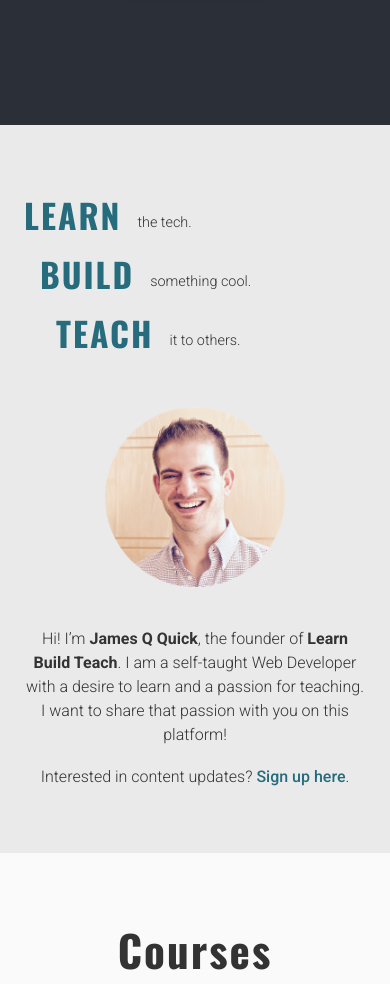
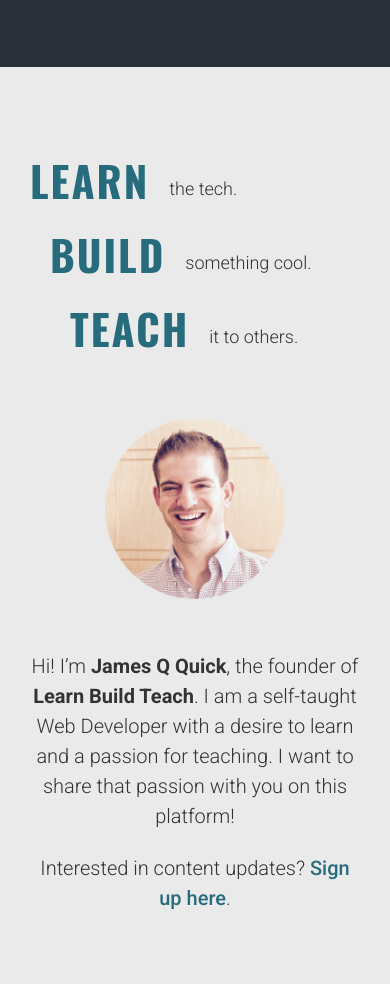
Before and after one commit to jamesqquick/Learn-Build-Teach-Site, a Gatsby site: page / in a window 390 px wide. Shown: the part 560-1544 px from the top of the page. Built offline with nearby package versions, Linux system fonts and the light colour scheme; Gatsby itself is replaced by a stand-in of ours; no server answers.

Commit message:
Added first gatsby image and changed font sizing on mobile

```diff
--- a/gatsby-config.js
+++ b/gatsby-config.js
@@ -1,3 +1,5 @@
+const path = require("path")
+
 module.exports = {
   siteMetadata: {
     title: `Learn Build Teach.`,
@@ -6,7 +8,7 @@
   },
   proxy: {
     prefix: "/.netlify/functions",
-    url: "http://localhost:9000"
+    url: "http://localhost:9000",
   },
   plugins: [
     `gatsby-plugin-react-helmet`,
@@ -14,15 +16,15 @@
       resolve: `gatsby-source-filesystem`,
       options: {
         name: `images`,
-        path: `${__dirname}/src/images`,
+        path: path.join(__dirname, `src`, `images`),
       },
     },
     {
       resolve: `gatsby-source-filesystem`,
       options: {
         path: `${__dirname}/src/md`,
-        name: "markdown-pages"
-      }
+        name: "markdown-pages",
+      },
     },
     `gatsby-transformer-sharp`,
     `gatsby-plugin-sharp`,
@@ -32,7 +34,7 @@
         name: `gatsby-starter-default`,
         short_name: `Learn Build Teach`,
         start_url: `/`,
-        icon: "src/images/lbt-icon.png" // This path is relative to the root of the site.
+        icon: "src/images/lbt-icon.png", // This path is relative to the root of the site.
       },
     },
     {
@@ -44,20 +46,20 @@
         // Setting this parameter is optional
         anonymize: true,
         // Setting this parameter is also optional
-        respectDNT: true
-      }
+        respectDNT: true,
+      },
     },
     {
       resolve: `gatsby-plugin-google-fonts`,
       options: {
         fonts: [`oswald\:300,500,700`, `roboto\:300,500,700`],
-        display: "swap"
-      }
+        display: "swap",
+      },
     },
     `gatsby-transformer-remark`,
     {
-      resolve: `gatsby-plugin-styled-components`
-    }
+      resolve: `gatsby-plugin-styled-components`,
+    },
     // this (optional) plugin enables Progressive Web App + Offline functionality
     // To learn more, visit: https://gatsby.dev/offline
     // `gatsby-plugin-offline`,
--- a/src/components/Philosophy.js
+++ b/src/components/Philosophy.js
@@ -1,8 +1,24 @@
-import React, { Component } from 'react'
-import {StyledPhilosophy} from "../elements/Philosophy";
-import meCirlce from "../images/me-circle.png";
-export default class Philosophy extends Component {
-    render() {
+import React from "react"
+import { StyledPhilosophy } from "../elements/Philosophy"
+import meCirlce from "../images/me-circle.png"
+import Img from "gatsby-image"
+import { graphql, useStaticQuery } from "gatsby"
+
+export default () => {
+  const data = useStaticQuery(graphql`
+    query {
+      file(relativePath: { eq: "me-circle.png" }) {
+        childImageSharp {
+          # Specify the image processing specifications right in the query.
+          # Makes it trivial to update as your page's design changes.
+          fixed(width: 180, height: 180) {
+            ...GatsbyImageSharpFixed
+          }
+        }
+      }
+    }
+  `)
+  console.log(data)
   return (
     <StyledPhilosophy id="philosophy">
       <div className="philosophy-content">
@@ -20,16 +36,23 @@
             <p> it to others.</p>
           </div>
         </div>
-
-
-                    <img id="profilePic" alt="James Q Quick circle" src={meCirlce}/>
+        <div id="bulletImgContainer">
+          <Img fixed={data.file.childImageSharp.fixed} />
         </div>
-                <p>Hi! I’m <strong>James Q Quick</strong>, the founder of <strong>Learn Build Teach</strong>. I am a self-taught Web Developer with a desire to learn and a passion for teaching. I want to share that passion with you on this platform!</p>
+        {/* <img id="profilePic" alt="James Q Quick circle" src={meCirlce} /> */}
+      </div>
+      <p>
+        Hi! I’m <strong>James Q Quick</strong>, the founder of{" "}
+        <strong>Learn Build Teach</strong>. I am a self-taught Web Developer
+        with a desire to learn and a passion for teaching. I want to share that
+        passion with you on this platform!
+      </p>
       <br></br>
       <br></br>
 
-                <p>Interested in content updates? <a href="#newsletter">Sign up here</a>.</p>
+      <p>
+        Interested in content updates? <a href="#newsletter">Sign up here</a>.
+      </p>
     </StyledPhilosophy>
   )
 }
-}
--- a/src/elements/Card.js
+++ b/src/elements/Card.js
@@ -1,7 +1,6 @@
-import styled from "styled-components";
-import { secondary, primary } from "../utilities/Colors";
-import { hover, shadow } from "../utilities/Mixins";
-
+import styled from "styled-components"
+import { secondary, primary } from "../utilities/Colors"
+import { hover, shadow } from "../utilities/Mixins"
 
 export const StyledCard = styled.div`
   background: white;
@@ -25,19 +24,17 @@
 
   .card-overlay {
     position: absolute;
-    top:0;
+    top: 0;
     bottom: 0;
     left: 0;
     right: 0;
   }
 
-
-
   @media only screen and (max-width: 1200px) {
     width: ${props => (props.type === "horizontal" ? "100%" : "45%")};
 
-            @supports (display:grid){
-              width:100%;
+    @supports (display: grid) {
+      width: 100%;
       margin-bottom: ${props => (props.type === "horizontal" ? "4rem" : "0")};
     }
   }
@@ -46,14 +43,20 @@
     width: 100%;
     flex-direction: column;
     align-items: unset;
-           }`;
+  }
+
+  @media only screen and (max-width: 786px) {
+    h3 {
+      font-size: 2.4rem;
+    }
+  }
+`
 
 export const CardList = styled.div`
-
-  display:grid;
+  display: grid;
   grid-template-columns: repeat(auto-fit, minmax(320px, 1fr));
   grid-gap: 4rem;
-`;
+`
 
 export const StyledImageCard = styled.div`
   text-align: center;
@@ -68,13 +71,11 @@
   }
 `
 
-
-
 export const CardContent = styled.div`
   padding: 2rem;
   width: 60%;
   width: 100%;
-`;
+`
 
 export const CardTag = styled.div`
   background-color: ${secondary};
@@ -84,7 +85,7 @@
   color: white;
   font-size: 1.6rem;
   width: auto;
-`;
+`
 
 export const CardImage = styled.div`
   width: 100%;
@@ -94,16 +95,19 @@
     width: 100%;
     height: 100%;
     object-fit: cover;
-           display: block
+    display: block;
   }
 
-         @media only screen and (max-width: 1000px) {order: -1;
+  @media only screen and (max-width: 1000px) {
+    order: -1;
     padding: 0;
     width: 100%;
 
     & > img {
       width: 100%;
-           }}`;
+    }
+  }
+`
 
 export const CardOverlay = styled.div`
   position: absolute;
@@ -112,4 +116,4 @@
   bottom: 0;
   left: 0;
   right: 0;
-`;
+`
--- a/src/elements/Global.js
+++ b/src/elements/Global.js
@@ -1,5 +1,5 @@
-import { createGlobalStyle} from "styled-components";
-import { black, primary } from "../utilities/Colors";
+import { createGlobalStyle } from "styled-components"
+import { black, primary } from "../utilities/Colors"
 
 const GlobalStyle = createGlobalStyle`
     * {
@@ -102,9 +102,7 @@
 
 @media only screen and (max-width: 768px) {
 
-  html {
-        font-size: 8px;
-    }
+
   .hidden-sm {
     display: none;
   }
@@ -136,6 +134,6 @@
   }
 }
 
-`;
+`
 
-export default GlobalStyle;
+export default GlobalStyle
--- a/src/elements/Hero.js
+++ b/src/elements/Hero.js
@@ -1,5 +1,5 @@
-import styled from 'styled-components';
-import { backgroundDark, white } from "../utilities/Colors";
+import styled from "styled-components"
+import { backgroundDark, white } from "../utilities/Colors"
 export const StyledHero = styled.div`
   display: flex;
   flex-direction: column;
@@ -9,7 +9,7 @@
   padding: 16rem 2rem;
   .hero-title {
     color: ${white};
-        text-align:center;
+    text-align: center;
     margin-bottom: 2rem;
   }
 
@@ -18,8 +18,8 @@
     font-weight: 300;
     font-family: Roboto;
     margin-top: 1rem;
-        text-align:center;
-        margin-bottom:3rem;
+    text-align: center;
+    margin-bottom: 3rem;
   }
 
   .hero-image {
@@ -29,16 +29,17 @@
   }
 
   @media only screen and (max-width: 768px) {
+    padding: 8rem 2rem;
 
     .hero-title {
-            font-size: 4.2rem;
+      font-size: 3.6rem;
     }
-        .herp-subtitle {
+    .hero-subtitle {
       font-size: 2rem;
     }
     .hero-image {
       height: 100px;
-            width:100px;
+      width: 100px;
     }
   }
-`;
+`
--- a/src/elements/Philosophy.js
+++ b/src/elements/Philosophy.js
@@ -1,5 +1,5 @@
-import styled from 'styled-components';
-import { primary } from "../utilities/Colors";
+import styled from "styled-components"
+import { primary } from "../utilities/Colors"
 export const StyledPhilosophy = styled.div`
   .philosophy-content {
     display: flex;
@@ -51,18 +51,15 @@
     margin-left: 20rem;
   }
 
-         #profilePic {
-           height: 180px;
-           width: 180px;
-         }
-
-         @media only screen and (max-width: 768px) {.philosophy-content {
+  @media only screen and (max-width: 768px) {
+    .philosophy-content {
       flex-direction: column;
     }
 
-           img {
+    #bulletImgContainer {
       margin: 5rem auto;
     }
+
     .bullet {
       margin-bottom: 2rem;
       h1 {
@@ -81,4 +78,6 @@
 
     .bullet:nth-of-type(3) > h1 {
       margin-left: 4rem;
-           }}`;
+    }
+  }
+`
--- a/src/pages/index.js
+++ b/src/pages/index.js
@@ -13,7 +13,7 @@
     <SEO title="Home" />
     <Hero />
     <Section id="philosophy">
-      <Philosophy />
+      <Philosophy test="test" />
     </Section>
     <Section title="Courses" type={SECTION_TYPES.LIGHT} id="courses">
       <CourseList />
```
Lines whose indentation alone changed are shown as unchanged.
